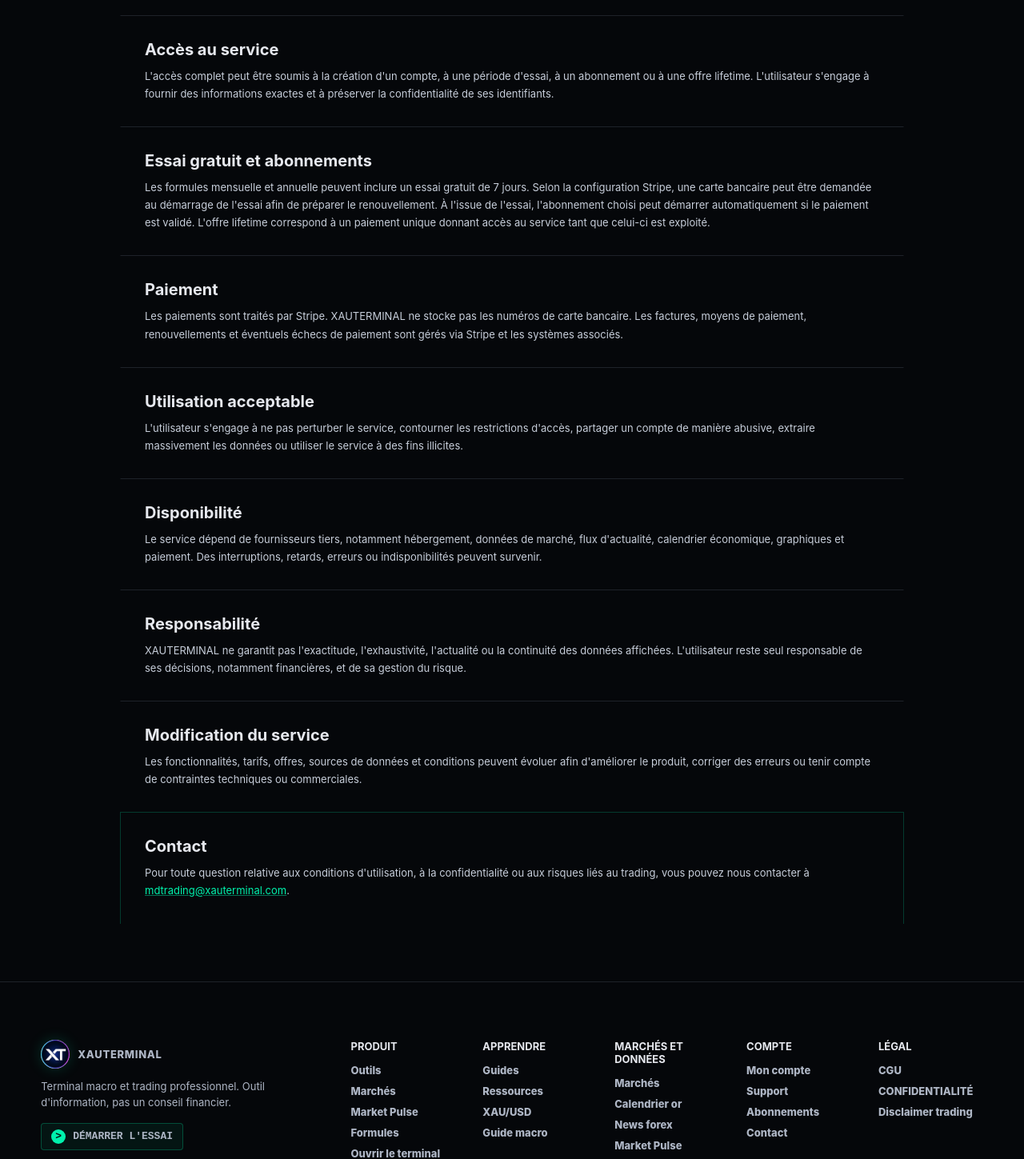
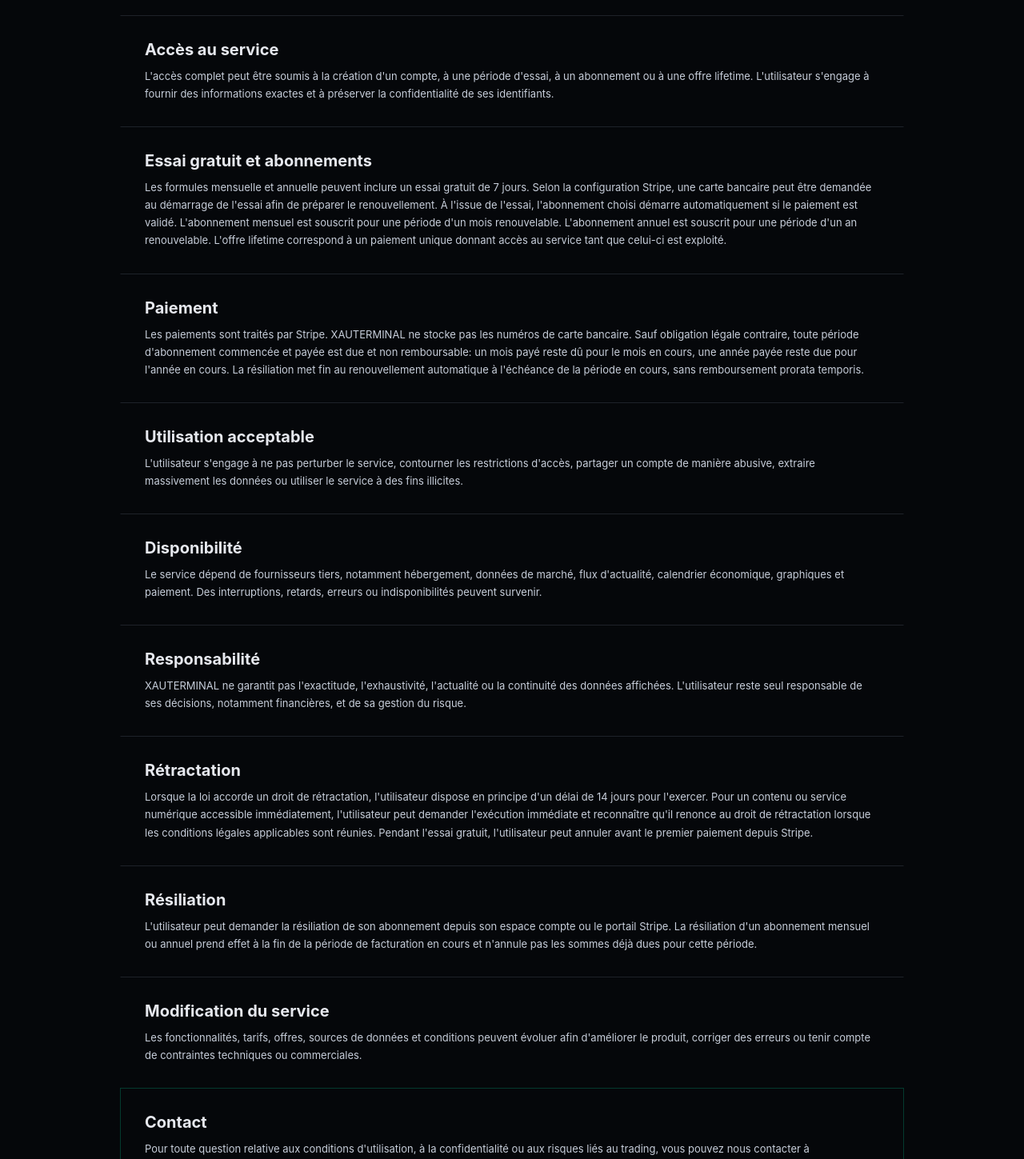
Before and after one commit to datchack/backend, a FastAPI app: page /terms in a window 1280 px wide. Shown: the part 687-2136 px from the top of the page at 80% size. Run offline with FastAPI, Linux system fonts and the light colour scheme; parts of the project's set-up code (start-up, migrations or seed data) failed here and were passed over; some libraries are stand-ins or nearby versions.

Commit message:
Clarify subscription terms

```diff
--- a/app/routers/pages.py
+++ b/app/routers/pages.py
@@ -2039,6 +2039,8 @@ async def terms_page():
         ("terms_section6_title", "terms_section6"),
         ("terms_section7_title", "terms_section7"),
         ("terms_section8_title", "terms_section8"),
+        ("terms_section9_title", "terms_section9"),
+        ("terms_section10_title", "terms_section10"),
     ]))
 
 
--- a/app/schemas.py
+++ b/app/schemas.py
@@ -55,6 +55,7 @@ class AdminActivationReminderPayload(BaseModel):
 class BillingCheckoutPayload(BaseModel):
     plan: str
     return_path: str = "/terminal"
+    accepted_terms: bool = False
 
 
 class BillingCheckoutSyncPayload(BaseModel):
--- a/static/landing.js
+++ b/static/landing.js
@@ -33,10 +33,10 @@ const LANDING_COPY = {
         pricing_copy: "Chaque compte démarre avec 7 jours d'essai. Ensuite, l'accès reste simple: mensuel, annuel ou lifetime pour les premiers utilisateurs.",
         pricing_monthly_label: 'Mensuel',
         pricing_monthly_period: '/ mois',
-        pricing_monthly_copy: 'Pour tester sérieusement le terminal sans engagement long.',
+        pricing_monthly_copy: 'Accès mensuel renouvelable, annulable pour stopper le prochain renouvellement.',
         pricing_yearly_label: 'Annuel',
         pricing_yearly_period: '/ an',
-        pricing_yearly_copy: "L'accès complet avec un prix plus avantageux pour l'utiliser toute l'année.",
+        pricing_yearly_copy: "Accès annuel avec un prix plus avantageux, engagé sur la période d'un an.",
         pricing_lifetime_label: 'Lifetime',
         pricing_lifetime_period: 'une fois',
         pricing_lifetime_copy: 'Un accès à vie pensé comme offre fondateur, limité tant que le produit se construit.',
@@ -93,17 +93,21 @@ const LANDING_COPY = {
         terms_section2_title: 'Accès au service',
         terms_section2: 'L\'accès complet peut être soumis à la création d\'un compte, à une période d\'essai, à un abonnement ou à une offre lifetime. L\'utilisateur s\'engage à fournir des informations exactes et à préserver la confidentialité de ses identifiants.',
         terms_section3_title: 'Essai gratuit et abonnements',
-        terms_section3: 'Les formules mensuelle et annuelle peuvent inclure un essai gratuit de 7 jours. Selon la configuration Stripe, une carte bancaire peut être demandée au démarrage de l\'essai afin de préparer le renouvellement. À l\'issue de l\'essai, l\'abonnement choisi peut démarrer automatiquement si le paiement est validé. L\'offre lifetime correspond à un paiement unique donnant accès au service tant que celui-ci est exploité.',
+        terms_section3: 'Les formules mensuelle et annuelle peuvent inclure un essai gratuit de 7 jours. Selon la configuration Stripe, une carte bancaire peut être demandée au démarrage de l\'essai afin de préparer le renouvellement. À l\'issue de l\'essai, l\'abonnement choisi démarre automatiquement si le paiement est validé. L\'abonnement mensuel est souscrit pour une période d\'un mois renouvelable. L\'abonnement annuel est souscrit pour une période d\'un an renouvelable. L\'offre lifetime correspond à un paiement unique donnant accès au service tant que celui-ci est exploité.',
         terms_section4_title: 'Paiement',
-        terms_section4: 'Les paiements sont traités par Stripe. XAUTERMINAL ne stocke pas les numéros de carte bancaire. Les factures, moyens de paiement, renouvellements et éventuels échecs de paiement sont gérés via Stripe et les systèmes associés.',
+        terms_section4: 'Les paiements sont traités par Stripe. XAUTERMINAL ne stocke pas les numéros de carte bancaire. Sauf obligation légale contraire, toute période d\'abonnement commencée et payée est due et non remboursable: un mois payé reste dû pour le mois en cours, une année payée reste due pour l\'année en cours. La résiliation met fin au renouvellement automatique à l\'échéance de la période en cours, sans remboursement prorata temporis.',
         terms_section5_title: 'Utilisation acceptable',
         terms_section5: 'L\'utilisateur s\'engage à ne pas perturber le service, contourner les restrictions d\'accès, partager un compte de manière abusive, extraire massivement les données ou utiliser le service à des fins illicites.',
         terms_section6_title: 'Disponibilité',
         terms_section6: 'Le service dépend de fournisseurs tiers, notamment hébergement, données de marché, flux d\'actualité, calendrier économique, graphiques et paiement. Des interruptions, retards, erreurs ou indisponibilités peuvent survenir.',
         terms_section7_title: 'Responsabilité',
         terms_section7: 'XAUTERMINAL ne garantit pas l\'exactitude, l\'exhaustivité, l\'actualité ou la continuité des données affichées. L\'utilisateur reste seul responsable de ses décisions, notamment financières, et de sa gestion du risque.',
-        terms_section8_title: 'Modification du service',
-        terms_section8: 'Les fonctionnalités, tarifs, offres, sources de données et conditions peuvent évoluer afin d\'améliorer le produit, corriger des erreurs ou tenir compte de contraintes techniques ou commerciales.',
+        terms_section8_title: 'Rétractation',
+        terms_section8: 'Lorsque la loi accorde un droit de rétractation, l\'utilisateur dispose en principe d\'un délai de 14 jours pour l\'exercer. Pour un contenu ou service numérique accessible immédiatement, l\'utilisateur peut demander l\'exécution immédiate et reconnaître qu\'il renonce au droit de rétractation lorsque les conditions légales applicables sont réunies. Pendant l\'essai gratuit, l\'utilisateur peut annuler avant le premier paiement depuis Stripe.',
+        terms_section9_title: 'Résiliation',
+        terms_section9: 'L\'utilisateur peut demander la résiliation de son abonnement depuis son espace compte ou le portail Stripe. La résiliation d\'un abonnement mensuel ou annuel prend effet à la fin de la période de facturation en cours et n\'annule pas les sommes déjà dues pour cette période.',
+        terms_section10_title: 'Modification du service',
+        terms_section10: 'Les fonctionnalités, tarifs, offres, sources de données et conditions peuvent évoluer afin d\'améliorer le produit, corriger des erreurs ou tenir compte de contraintes techniques ou commerciales.',
         privacy_section1_title: 'Données collectées',
         privacy_section1: 'XAUTERMINAL peut collecter l\'adresse email, le mot de passe chiffré, les informations de profil renseignées volontairement comme prénom, nom et adresse, les préférences de terminal, l\'état d\'abonnement, les identifiants Stripe nécessaires au suivi du paiement et des données techniques liées à l\'utilisation du service.',
         privacy_section2_title: 'Finalités',
@@ -163,10 +167,10 @@ const LANDING_COPY = {
         pricing_copy: 'Every account starts with a 7-day trial. After that, access stays simple: monthly, yearly or lifetime for early users.',
         pricing_monthly_label: 'Monthly',
         pricing_monthly_period: '/ month',
-        pricing_monthly_copy: 'For testing the terminal seriously without a long commitment.',
+        pricing_monthly_copy: 'Monthly renewable access, cancelable to stop the next renewal.',
         pricing_yearly_label: 'Yearly',
         pricing_yearly_period: '/ year',
-        pricing_yearly_copy: 'Full access with a better price if you use it all year.',
+        pricing_yearly_copy: 'Yearly access with a better price, committed for the one-year period.',
         pricing_lifetime_label: 'Lifetime',
         pricing_lifetime_period: 'one time',
         pricing_lifetime_copy: 'Lifetime access as a founder offer, limited while the product is still being built.',
@@ -223,17 +227,21 @@ const LANDING_COPY = {
         terms_section2_title: 'Service Access',
         terms_section2: 'Full access may require account creation, trial period, subscription or lifetime offer. Users agree to provide accurate information and keep their credentials confidential.',
         terms_section3_title: 'Free Trial and Subscriptions',
-        terms_section3: 'Monthly and yearly plans may include a 7-day free trial. Depending on Stripe configuration, a credit card may be required at trial start to set up renewal. After the trial, the chosen subscription may start automatically if payment is validated. Lifetime offer is a single payment giving access to the service while it exists.',
+        terms_section3: 'Monthly and yearly plans may include a 7-day free trial. Depending on Stripe configuration, a card may be required at trial start to set up renewal. After the trial, the selected subscription starts automatically if payment is validated. The monthly subscription is entered into for a renewable one-month period. The yearly subscription is entered into for a renewable one-year period. The lifetime offer is a single payment giving access to the service while it exists.',
         terms_section4_title: 'Payment',
-        terms_section4: 'Payments are processed by Stripe. XAUTERMINAL does not store credit card numbers. Invoices, payment methods, renewals and payment failures are managed by Stripe and associated systems.',
+        terms_section4: 'Payments are processed by Stripe. XAUTERMINAL does not store card numbers. Unless legally required otherwise, any paid subscription period that has started is due and non-refundable: a paid month remains due for the current month, and a paid year remains due for the current year. Cancellation stops automatic renewal at the end of the current period, without prorated refund.',
         terms_section5_title: 'Acceptable Use',
         terms_section5: 'Users agree not to disrupt the service, bypass access restrictions, abusively share an account, mass extract data or use the service for unlawful purposes.',
         terms_section6_title: 'Availability',
         terms_section6: 'The service depends on third-party providers, including hosting, market data, news feeds, economic calendar, charts and payment. Interruptions, delays, errors or unavailability may occur.',
         terms_section7_title: 'Liability',
         terms_section7: 'XAUTERMINAL does not guarantee accuracy, completeness, timeliness or continuity of displayed data. Users are solely responsible for their decisions, including financial, and risk management.',
-        terms_section8_title: 'Service Modification',
-        terms_section8: 'Features, pricing, offers, data sources and conditions may change to improve the product, fix errors or address technical or commercial constraints.',
+        terms_section8_title: 'Withdrawal Right',
+        terms_section8: 'Where the law grants a withdrawal right, users generally have 14 days to exercise it. For digital content or a digital service made available immediately, the user may request immediate performance and acknowledge loss of withdrawal right when the applicable legal conditions are met. During the free trial, the user may cancel before the first payment through Stripe.',
+        terms_section9_title: 'Cancellation',
+        terms_section9: 'Users may cancel their subscription from their account area or the Stripe portal. Cancellation of a monthly or yearly subscription takes effect at the end of the current billing period and does not cancel amounts already due for that period.',
+        terms_section10_title: 'Service Modification',
+        terms_section10: 'Features, pricing, offers, data sources and conditions may change to improve the product, fix errors or address technical or commercial constraints.',
         privacy_section1_title: 'Data Collected',
         privacy_section1: 'XAUTERMINAL may collect email address, encrypted password, profile information voluntarily entered such as first name, last name and address, terminal preferences, subscription status, Stripe identifiers needed for payment tracking and technical data related to service usage.',
         privacy_section2_title: 'Purposes',
@@ -374,16 +382,17 @@ const SEO_COPY = {
         resource_guide_short: 'Guide macro',
         pricing_point_trial: 'Essai gratuit 7 jours',
         pricing_point_monthly: 'Renouvellement mensuel',
-        pricing_point_cancel: 'Annulation possible depuis Stripe',
+        pricing_point_cancel: 'Résiliation à échéance depuis Stripe',
         pricing_point_yearly_saving: 'Environ 2 mois offerts',
         pricing_point_full_access: 'Accès complet au terminal',
         pricing_point_one_time: 'Paiement unique',
         pricing_point_lifetime: 'Accès lifetime au terminal',
         pricing_point_founder: 'Offre fondateur limitée',
         pricing_note_title: 'Essai et paiement sécurisé',
-        pricing_note_copy: "Pour les abonnements mensuel et annuel, Stripe peut demander une carte afin d'activer l'essai gratuit de 7 jours et préparer le renouvellement. Aucun débit d'abonnement n'est prévu avant la fin de l'essai. L'offre lifetime est un achat unique.",
+        pricing_note_copy: "Pour les abonnements mensuel et annuel, Stripe peut demander une carte afin d'activer l'essai gratuit de 7 jours et préparer le renouvellement. Aucun débit d'abonnement n'est prévu avant la fin de l'essai. Après facturation, la période mensuelle ou annuelle commencée est due et non remboursable, sauf obligation légale contraire. La résiliation stoppe le renouvellement suivant.",
         faq_trial_title: 'Que se passe-t-il après les 7 jours ?',
-        faq_trial_copy: "L'abonnement choisi démarre automatiquement si le paiement est validé par Stripe. Tu peux gérer l'accès depuis ton compte et le support peut intervenir en cas de souci.",
+        faq_trial_copy: "L'abonnement choisi démarre automatiquement si le paiement est validé par Stripe. Tu peux annuler pendant l'essai depuis Stripe avant le premier débit. Après facturation, la période en cours reste due.",
+        legal_confirm: "En continuant vers Stripe, tu acceptes les CGU, la politique de confidentialité et les conditions d'abonnement: essai 7 jours, renouvellement automatique, période payée non remboursable sauf obligation légale contraire, résiliation à l'échéance de la période en cours. Continuer ?",
         faq_signals_title: 'Le terminal donne-t-il des signaux ?',
         faq_signals_copy: "Non. XAUTERMINAL est un outil d'aide à la décision: news, calendrier, drivers, bias et charting. Il ne remplace pas ta stratégie ni ta gestion du risque.",
         faq_markets_title: 'Puis-je changer de marché ?',
@@ -728,16 +737,17 @@ const SEO_COPY = {
         resource_guide_short: 'Macro guide',
         pricing_point_trial: '7-day free trial',
         pricing_point_monthly: 'Monthly renewal',
-        pricing_point_cancel: 'Cancelable through Stripe',
+        pricing_point_cancel: 'Cancel at period end through Stripe',
         pricing_point_yearly_saving: 'About 2 months included',
         pricing_point_full_access: 'Full terminal access',
         pricing_point_one_time: 'One-time payment',
         pricing_point_lifetime: 'Lifetime terminal access',
         pricing_point_founder: 'Limited founder offer',
         pricing_note_title: 'Secure trial and payment',
-        pricing_note_copy: 'For monthly and yearly subscriptions, Stripe may ask for a card to activate the 7-day free trial and prepare renewal. No subscription charge is expected before the trial ends. The lifetime offer is a one-time purchase.',
+        pricing_note_copy: 'For monthly and yearly subscriptions, Stripe may ask for a card to activate the 7-day free trial and prepare renewal. No subscription charge is expected before the trial ends. After billing, the started monthly or yearly period is due and non-refundable unless legally required otherwise. Cancellation stops the next renewal.',
         faq_trial_title: 'What happens after 7 days?',
-        faq_trial_copy: 'The selected subscription starts automatically if payment is validated by Stripe. You can manage access from your account and support can help if needed.',
+        faq_trial_copy: 'The selected subscription starts automatically if payment is validated by Stripe. You can cancel during the trial through Stripe before the first charge. After billing, the current period remains due.',
+        legal_confirm: 'By continuing to Stripe, you accept the Terms, Privacy Policy and subscription conditions: 7-day trial, automatic renewal, paid period non-refundable unless legally required otherwise, cancellation at the end of the current period. Continue?',
         faq_signals_title: 'Does the terminal provide signals?',
         faq_signals_copy: 'No. XAUTERMINAL is a decision-support tool: news, calendar, drivers, bias and charting. It does not replace your strategy or risk management.',
         faq_markets_title: 'Can I switch markets?',
@@ -1187,12 +1197,16 @@ async function submitLandingAuth(event) {
 }
 
 async function startBillingCheckout(plan) {
+    if (!window.confirm(t('legal_confirm'))) {
+        setLandingMessage('');
+        return;
+    }
     try {
         setLandingMessage(t('billing_redirect'));
         const response = await fetch('/api/billing/checkout', {
             method: 'POST',
             headers: { 'Content-Type': 'application/json' },
-            body: JSON.stringify({ plan }),
+            body: JSON.stringify({ plan, accepted_terms: true }),
         });
         const payload = await response.json();
         if (!response.ok) {
--- a/templates/account.html
+++ b/templates/account.html
@@ -93,7 +93,7 @@
                 </dl>
                 <div class="account-actions">
                     <button type="button" class="resource-link-button" id="account-resend-confirmation" data-i18n="resend_code">Renvoyer le code</button>
-                    <button type="button" class="resource-link-button" id="account-portal" data-i18n="manage_stripe">Gérer avec Stripe</button>
+                    <button type="button" class="resource-link-button" id="account-portal" data-i18n="manage_stripe">Résilier / gérer avec Stripe</button>
                     <a class="resource-cta" href="/terminal">Terminal</a>
                 </div>
             </article>
```
Also changed, not shown: app/routers/billing.py (+17 -15 lines), static/account.js (+11 -5 lines), templates/landing.html (+5 -5 lines).
